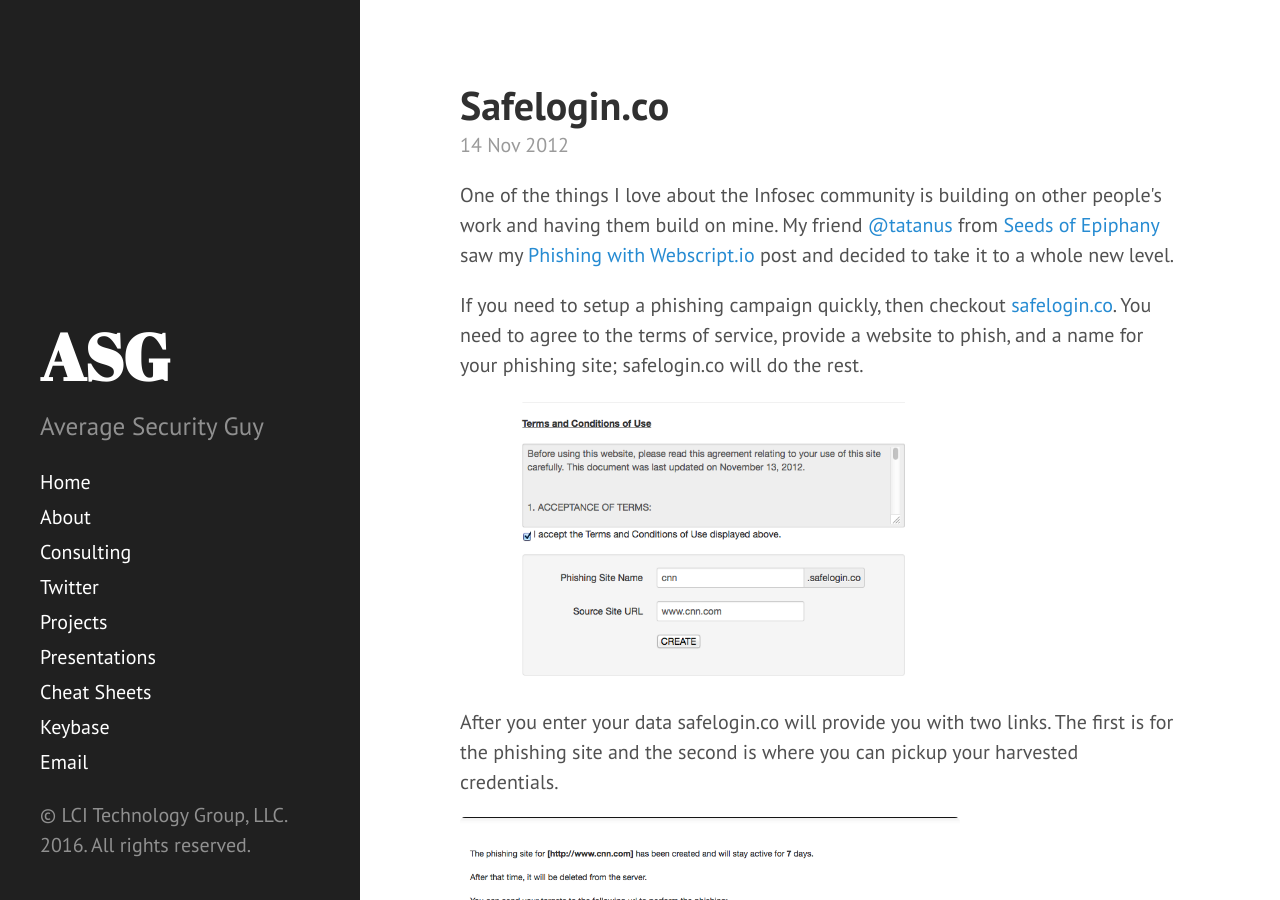
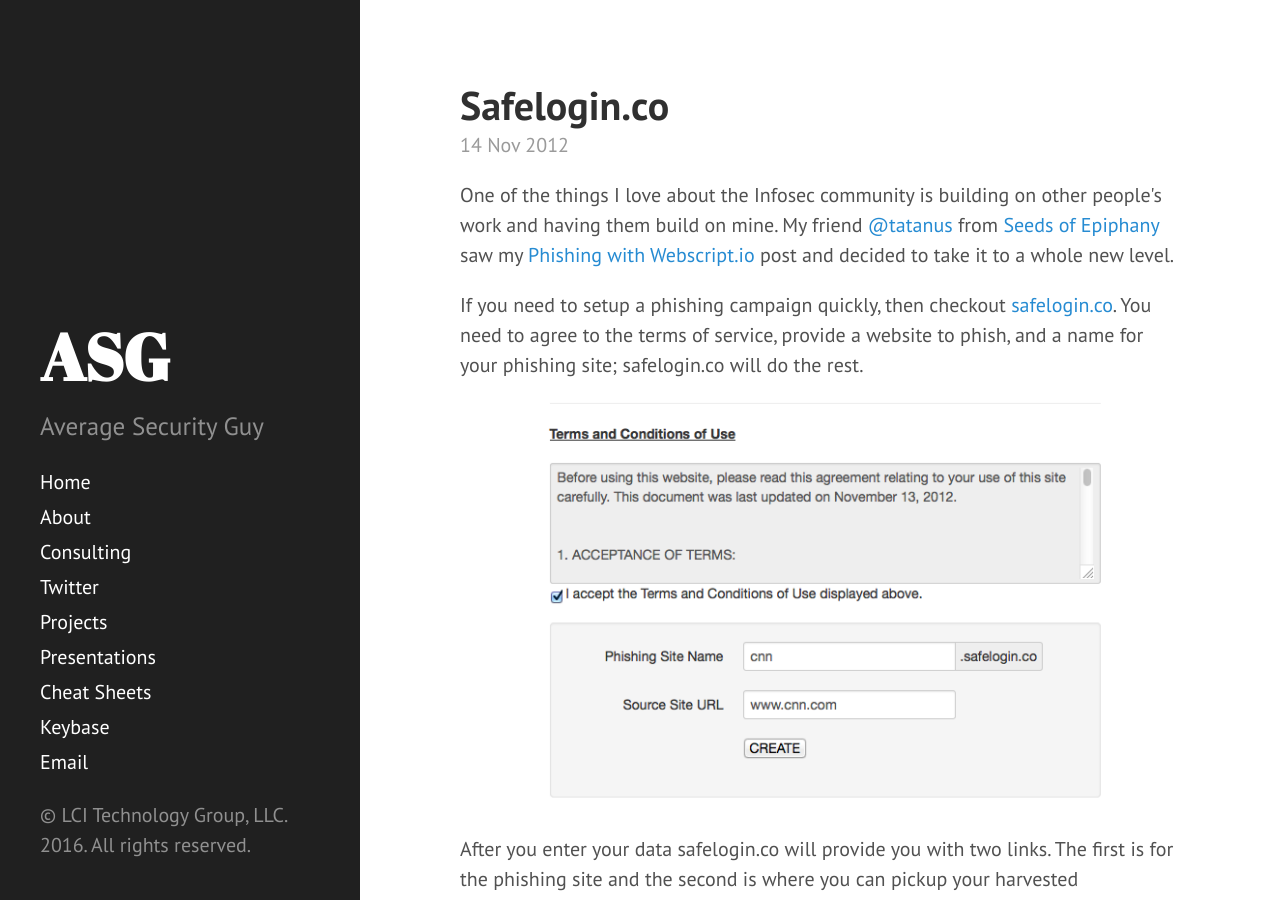
Before and after one commit to jaxmayhem/averagesecurityguy.github.io, a Jekyll site: the page built from _posts/2012-11-14-safelogin-co.html, in a window 1280 px wide and 900 px high. Built offline with Jekyll 4.4.1, drawn with Linux system fonts in a browser that asks for light colours.

Commit message:
Fixing broken image links. Test.

```diff
--- a/_posts/2012-11-14-safelogin-co.html
+++ b/_posts/2012-11-14-safelogin-co.html
@@ -31,10 +31,10 @@ author:
 ---
 <p>One of the things I love about the Infosec community is building on other people's work and having them build on mine. My friend <a href="https://twitter.com/tatanus" title="@tatanus on twitter" target="_blank">@tatanus</a> from <a href="http://www.seedsofepiphany.com/" title="seeds of epiphany" target="_blank">Seeds of Epiphany</a> saw my <a href="http://averagesecurityguy.info/2012/11/05/phishing-with-webscript-io/">Phishing with Webscript.io</a> post and decided to take it to a whole new level.</p>
 <p>If you need to setup a phishing campaign quickly, then checkout <a href="http://safelogin.co" title="safelogin.co phishing sites" target="_blank">safelogin.co</a>. You need to agree to the terms of service, provide a website to phish, and a name for your phishing site; safelogin.co will do the rest.</p>
-<p><a href="http://averagesecurityguy.files.wordpress.com/2012/11/safe_login.png"><img src="{{ site.baseurl }}/assets/safe_login.png" alt="" title="safe_login" width="500" height="287" class="alignnone size-full wp-image-763" /></a></p>
+<p><img src="{{ site.baseurl }}assets/safe_login.png" alt="" title="safe_login" /></p>
 <p>After you enter your data safelogin.co will provide you with two links. The first is for the phishing site and the second is where you can pickup your harvested credentials.</p>
-<p><a href="http://averagesecurityguy.files.wordpress.com/2012/11/safe_login2.png"><img src="{{ site.baseurl }}/assets/safe_login2.png" alt="" title="safe_login2" width="500" height="200" class="alignnone size-full wp-image-766" /></a></p>
+<p><img src="{{ site.baseurl }}assets/safe_login2.png" alt="" title="safe_login2" /></p>
 <p>The phishing site has a simple CSS popup box that asks for credentials and has a picture or iframe of the actual site in the background. Once the credentials are entered the victim is redirected to the actual site.</p>
-<p><a href="http://averagesecurityguy.files.wordpress.com/2012/11/safe_login_cnn.png"><img src="{{ site.baseurl }}/assets/safe_login_cnn.png" alt="" title="safe_login_cnn" width="500" height="354" class="alignnone size-full wp-image-764" /></a></p>
+<p><img src="{{ site.baseurl }}assets/safe_login_cnn.png" alt="" title="safe_login_cnn" /></p>
 <p>And here is the data collected during the phishing campaign.</p>
-<p><a href="http://averagesecurityguy.files.wordpress.com/2012/11/safe_login_data.png"><img src="{{ site.baseurl }}/assets/safe_login_data.png" alt="" title="safe_login_data" width="500" height="167" class="alignnone size-full wp-image-765" /></a></p>
+<p><img src="{{ site.baseurl }}assets/safe_login_data.png" alt="" title="safe_login_data" /></p>
```
